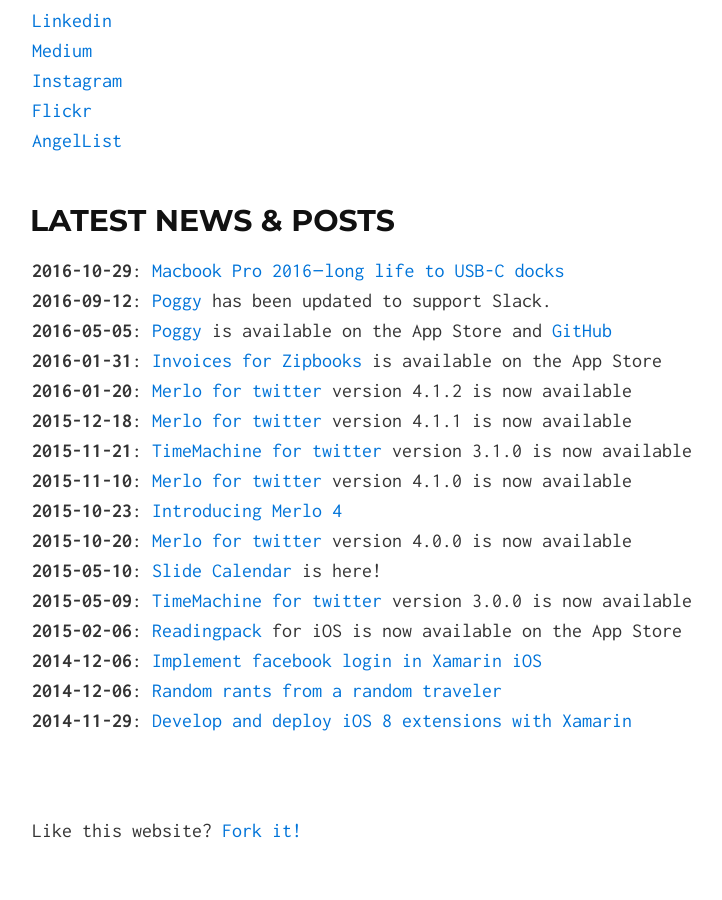
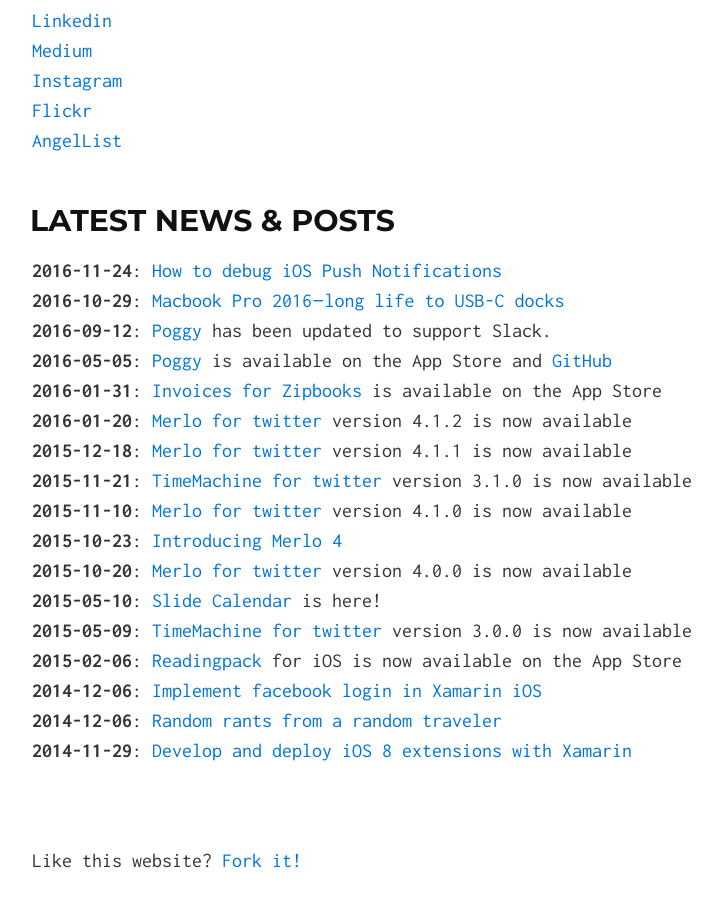
Before and after one commit to timefrancesco/timefrancesco.github.io, a Jekyll site: the page built from index.md, in a window 1280 px wide and 900 px high, scrolled down 1594 px. Shown: the whole window, without its empty margins (158-880 px from the left). Built offline with Jekyll 4.4.1, drawn with Linux system fonts in a browser that asks for light colours.

Commit message:
Update index.md

```diff
--- a/index.md
+++ b/index.md
@@ -49,6 +49,7 @@
 [AngelList](https://angel.co/francesco-pretelli)
 
 ## LATEST NEWS & POSTS
+**2016-11-24**: [How to debug iOS Push Notifications](https://medium.com/@xeo_it/how-to-debug-ios-push-notifications-33b0b209bdf3#.2nlgaddjs)
 **2016-10-29**: [Macbook Pro 2016 — long life to USB-C docks](https://medium.com/@xeo_it/macbook-pro-2016-long-life-to-usb-c-docks-e3b5ec99de15#.2pf010hg8)
 **2016-09-12**: [Poggy](https://itunes.apple.com/us/app/poggy-text-quickly/id1109936777?ls=1&mt=8&at=1001lpzu) has been updated to support Slack.
 **2016-05-05**: [Poggy](https://itunes.apple.com/us/app/poggy-text-quickly/id1109936777?ls=1&mt=8&at=1001lpzu) is available on the App Store and [GitHub](https://github.com/xeo-it/poggy)
```
